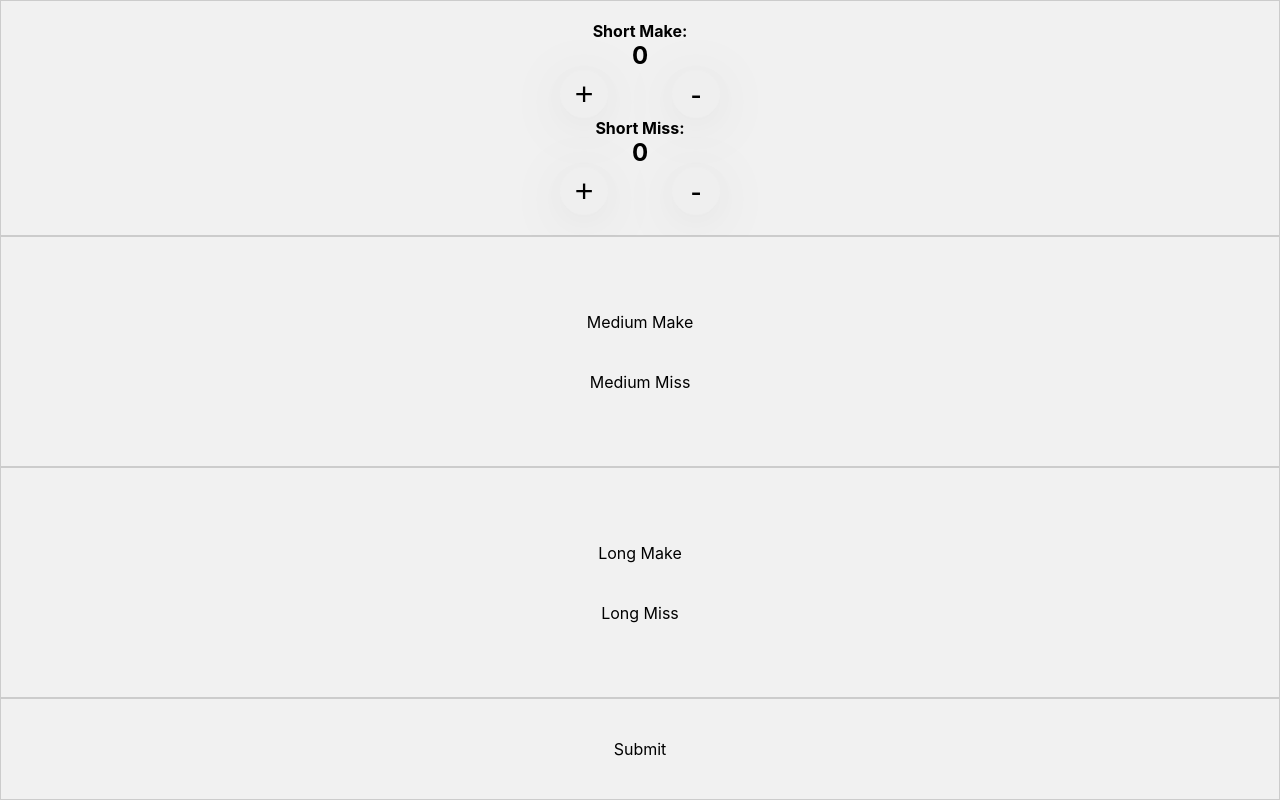
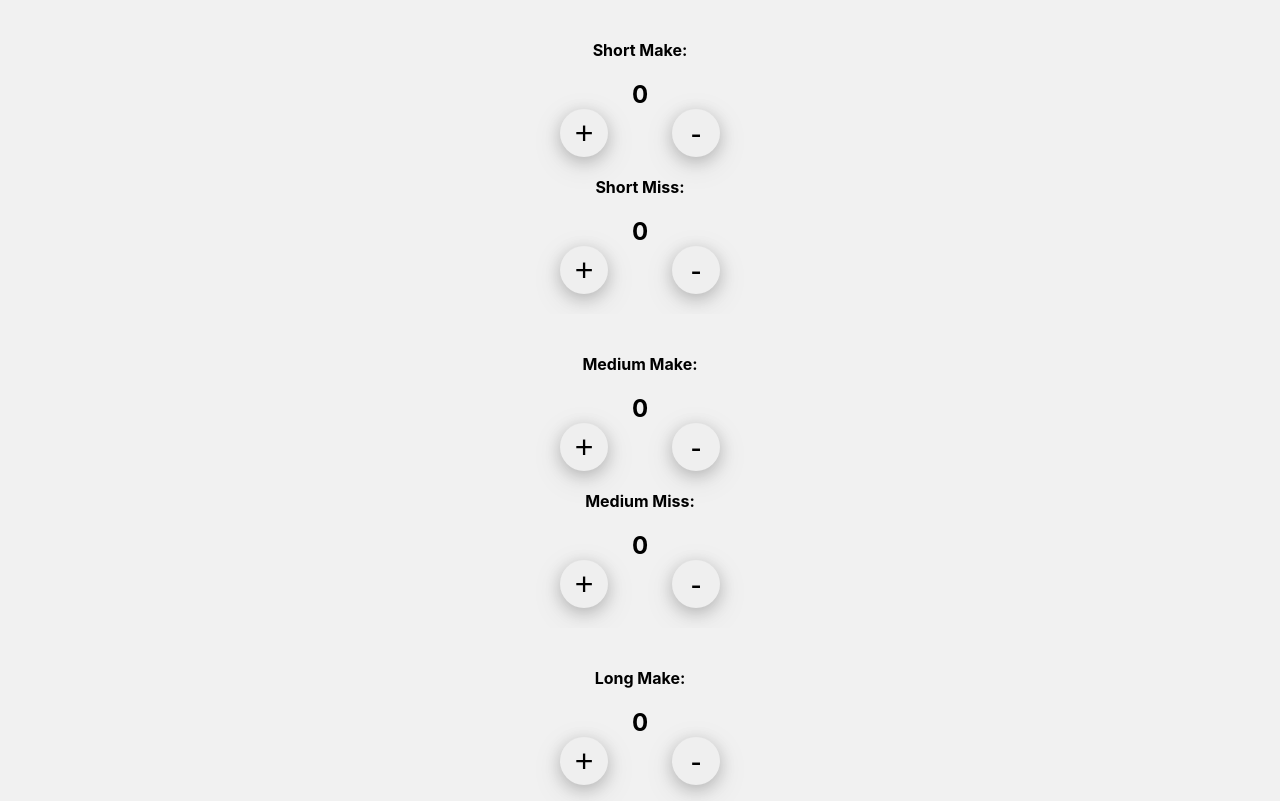
Before and after one commit to robwatsongtr/shot-tracker, a React (Create React App) app: page / in a window 1280 px wide. Shown: the top 801 px of the page. Built offline with nearby package versions, Linux system fonts and the light colour scheme.

Commit message:
got the counters all laid out

```diff
--- a/src/App.css
+++ b/src/App.css
@@ -21,10 +21,20 @@
   align-items: center;
   background-color: #f1f1f1; /* Example background color */
   padding: 20px; /* Example padding */
-  border: 1px solid #ccc; /* Example border */
+
+  text-align: center
 }
 
 /* Styles for the text elements */
+
+.grid-area h4 {
+  margin: 20px 0; /* Adjust vertical spacing as needed */
+}
+
+.grid-area h2 {
+  margin: 0; /* Remove top and bottom margin for h2 */
+}
+
 .grid-area span {
   margin: 20px 0; /* Adjust vertical spacing as needed */
 }
@@ -47,8 +57,6 @@
 }
 
 
-
-
 .buttons button {
   width: 3rem;
   height: 3rem;
@@ -56,7 +64,7 @@
   border: none;
   margin: 0 2rem;
   font-size: 2em;
-  box-shadow: 0 4px 32px 0 rgba(10,14,29,.02), 0 8px 64px 0 rgba(10,14,29,.08);
+  box-shadow: 0 4px 16px rgba(0, 0, 0, 0.2), 0 8px 32px rgba(0, 0, 0, 0.1); /* Modify the rgba values to make the shadow darker */
   cursor: pointer;
 }
 
--- a/src/App.tsx
+++ b/src/App.tsx
@@ -1,7 +1,6 @@
 import React, { useState } from 'react';
-import { ShortCounter } from './components/ShortCounter';
-import { MediumCounter } from './components/MediumCounter';
-import { LongCounter } from './components/LongCounter';
+
+import { Counter } from './components/Counter';
 
 import './App.css';
 
@@ -10,36 +9,61 @@ function App() {
   const [shortMake, setShortMake] = useState(0);
   const [shortMiss, setShortMiss] = useState(0);
 
-  let incShortMake = (): void => {
-    setShortMake(shortMake + 1);
+  const [mediumMake, setMediumMake] = useState(0);
+  const [mediumMiss, setMediumMiss] = useState(0);
+
+  const [longMake, setlongMake] = useState(0);
+  const [longMiss, setlongMiss] = useState(0);
+
+  // -----------------
+  const updateShortMake = (count: number) => {
+    setShortMake(count);
+    console.log(`Short Make: ${shortMake}`)
   };
 
-  let decShortMake = (): void => {
-    setShortMake(shortMake - 1);
-    if(shortMake < 1) setShortMake(0)
+  const updateShortMiss = (count: number) => {
+    setShortMiss(count);
+    console.log(`Short Miss: ${shortMiss}`)
   };
 
-  let incShortMiss = (): void => {
-    setShortMiss(shortMiss + 1);
+  // ------------------
+  const updateMediumMake = (count: number) => {
+    setMediumMake(count);
+    console.log(`Medium Make: ${mediumMake}`)
   };
 
-  let decShortMiss = (): void => {
-    setShortMiss(shortMiss - 1);
-    if(shortMiss < 1) setShortMiss(0)
+  const updateMediumMiss = (count: number) => {
+    setMediumMiss(count);
+    console.log(`Medium Miss: ${mediumMiss}`)
   };
+
+  // ------------------
+  const updateLongMake = (count: number) => {
+    setlongMake(count)
+    console.log(`Long Make: ${longMake}`)
+  }
+
+  const updateLongMiss = (count: number) => {
+    setlongMiss(count)
+    console.log(`Long Miss: ${longMake}`)
+  }
+
+
 
   return (
     <div className="container">
-      <ShortCounter
-        incShortMake={incShortMake}
-        decShortMake={decShortMake}
-        shortMake={shortMake}
-        incShortMiss={incShortMiss}
-        decShortMiss={decShortMiss}
-        shortMiss={shortMake}
-      />
-      <MediumCounter />
-      <LongCounter />
+      <div className='grid-area short'>
+        <Counter title="Short Make" count={shortMake} onUpdate={updateShortMake} />
+        <Counter title="Short Miss" count={shortMiss} onUpdate={updateShortMiss} />
+      </div>
+      <div className='grid-area medium'>
+        <Counter title="Medium Make" count={mediumMake} onUpdate={updateMediumMake} />
+        <Counter title="Medium Miss" count={mediumMiss} onUpdate={updateMediumMiss} />
+      </div>
+      <div className='grid-area long'>
+        <Counter title="Long Make" count={longMake} onUpdate={updateLongMake} />
+        <Counter title="Long Miss" count={longMiss} onUpdate={updateLongMiss} />
+      </div>
       <div className="grid-area submit">
         <span>Submit</span>
       </div>
@@ -48,40 +72,3 @@ function App() {
 }
 
 export default App;
-
-
-/*
-import React, { useState } from 'react';
-import { Counter } from './components/Counter';
-import './App.css';
-
-function App() {
-  const [shortMake, setShortMake] = useState(0);
-  const [shortMiss, setShortMiss] = useState(0);
-
-  const updateShortMake = (count: number) => {
-    setShortMake(count);
-  };
-
-  const updateShortMiss = (count: number) => {
-    setShortMiss(count);
-  };
-
-  return (
-    <div className="container">
-      <Counter title="Short Make" count={shortMake} onUpdate={updateShortMake} />
-      <Counter title="Short Miss" count={shortMiss} onUpdate={updateShortMiss} />
-      <Counter title="Medium Counter" />
-      <Counter title="Long Counter" />
-      <div className="grid-area submit">
-        <span>Submit</span>
-      </div>
-    </div>
-  );
-}
-
-export default App;
-
-
-
-*/
--- a/src/components/Counter.tsx
+++ b/src/components/Counter.tsx
@@ -1,4 +1,4 @@
-import React, { useState } from 'react';
+import React, { useState, useEffect } from 'react';
 import './../App.css';
 
 interface CounterProps {
@@ -10,16 +10,16 @@ interface CounterProps {
 export const Counter: React.FC<CounterProps> = ({ title, count = 0, onUpdate }) => {
   const [counter, setCounter] = useState(count);
 
-  const increment = (): void => {
+  function increment(): void {
     const newCounter = counter + 1;
     setCounter(newCounter);
     if (onUpdate) {
       onUpdate(newCounter);
     }
-  };
+  }
 
   const decrement = (): void => {
-    const newCounter = counter - 1 < 0 ? 0 : counter - 1;
+    const newCounter = (counter - 1 < 0) ? 0 : counter - 1;
     setCounter(newCounter);
     if (onUpdate) {
       onUpdate(newCounter);
--- a/src/components/LongCounter.tsx
+++ /dev/null
@@ -1,10 +0,0 @@
-import './../App.css';
-
-export const LongCounter = () => {
-  return (
-    <div className="grid-area long">
-      <span>Long Make</span>
-      <span>Long Miss</span>
-    </div>
-  )
-}
--- a/src/components/MediumCounter.tsx
+++ /dev/null
@@ -1,10 +0,0 @@
-import './../App.css';
-
-export const MediumCounter = () => {
-  return (
-    <div className="grid-area medium">
-      <span>Medium Make</span>
-      <span>Medium Miss</span>
-    </div>
-  )
-}
--- a/src/components/ShortCounter.tsx
+++ /dev/null
@@ -1,31 +0,0 @@
-
-import './../App.css';
-
-interface ShortCounterProps {
-  incShortMake: () => void;
-  decShortMake: () => void
-  shortMake: number
-  incShortMiss: () => void;
-  decShortMiss: () => void
-  shortMiss: number
-}
-
-export const ShortCounter: React.FC<ShortCounterProps> =
-  ({ incShortMake, decShortMake, shortMake, incShortMiss, decShortMiss, shortMiss }) => {
-  return (
-    <div className="grid-area short">
-      <h4>Short Make:</h4>
-      <h2>{shortMake}</h2>
-      <div className="buttons">
-        <button onClick={incShortMake}> + </button>
-        <button onClick={decShortMake}> - </button>
-      </div>
-      <h4>Short Miss:</h4>
-      <h2>{shortMiss}</h2>
-      <div className="buttons">
-        <button onClick={incShortMiss}> + </button>
-        <button onClick={decShortMiss}> - </button>
-      </div>
-    </div>
-  )
-}
```
